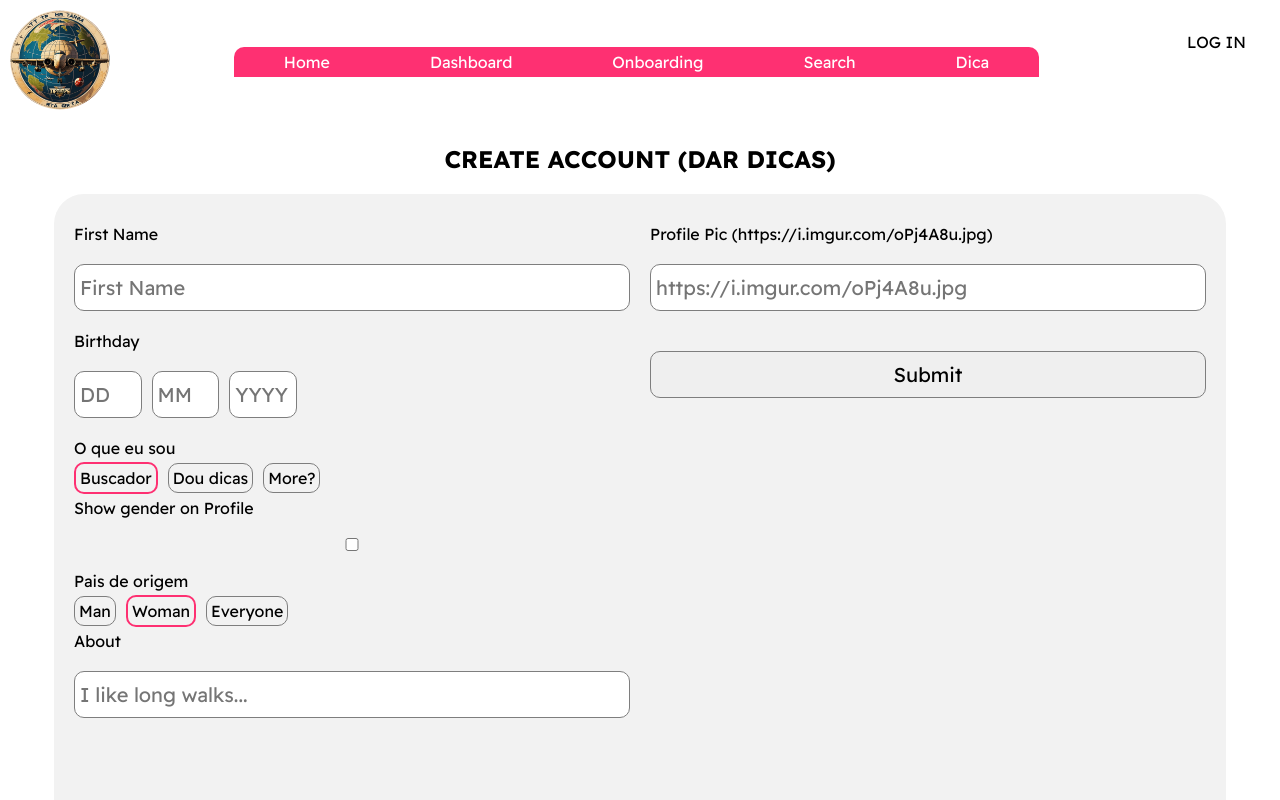
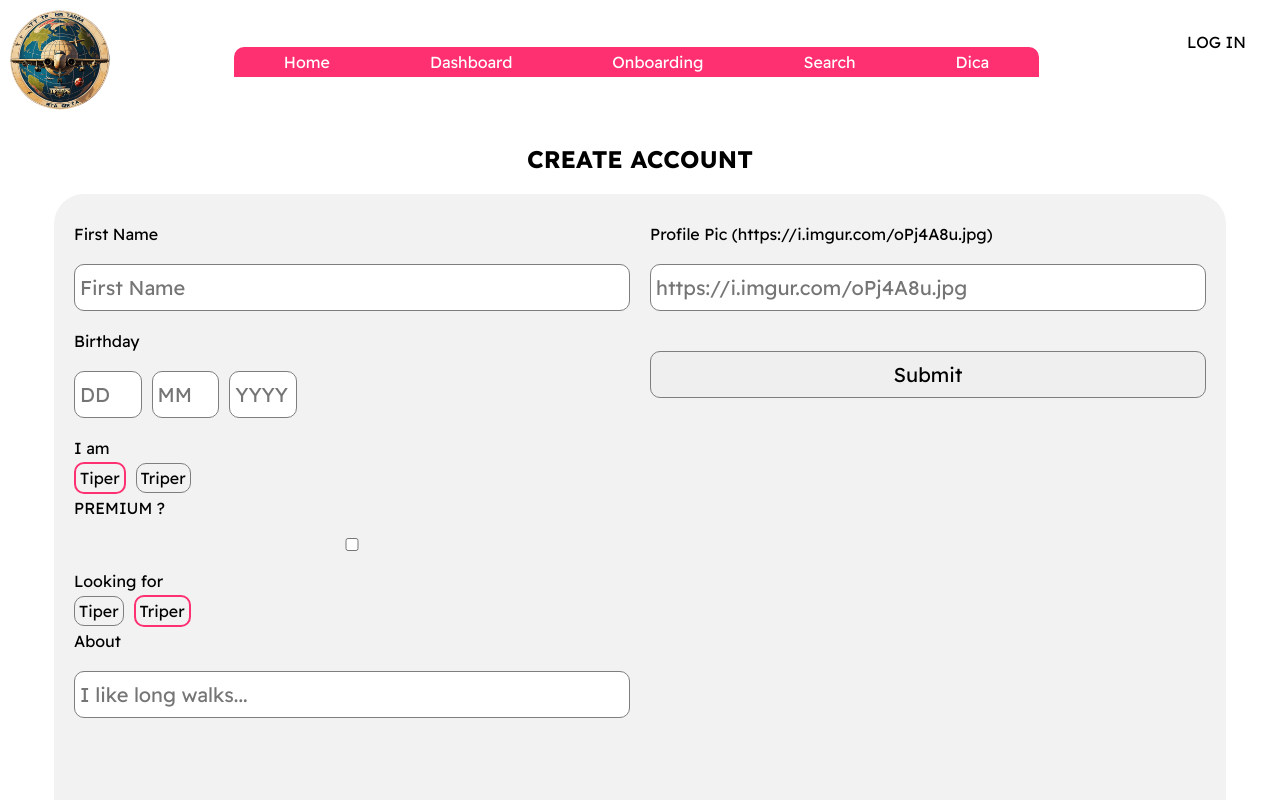
Before and after one commit to GuilhermeVoyna/GuilhermeVoyna.github.io, a React (Create React App) app in the folder client/: page /onboarding in a window 1280 px wide. Shown: the top 800 px of the page. Built offline with nearby package versions, Linux system fonts and the light colour scheme.

Commit message:
tiper-triper

```diff
--- a/client/src/pages/Dashboard.js
+++ b/client/src/pages/Dashboard.js
@@ -12,6 +12,7 @@ function Dashboard() {
   const [user, setUser] = useState(null);
   const [cookies, setCookie] = useCookies(["user"]);
   const [premium, setPremium] = useState(true);
+  const [db, setGenderedUsers] = useState(null)
 
 
   const userId = cookies.UserId;
@@ -24,8 +25,8 @@ function Dashboard() {
             userId: userId,
 
           },
+
         });
-        console.log("Response: ", response.data);
         setUser(response.data);
       } catch (err) {
         console.error(err.message);
@@ -33,44 +34,38 @@ function Dashboard() {
     };
     getUser();
   }, [userId]);
+if (user?.gender_identity===user?.gender_interest){
+var num=2;}
+  else{ var num=1;}
+  useEffect(() => {
+
+    const getGenderedUsers = async () => {
+        try {
+            const response = await axios.get('http://localhost:8000/gendered-users', {
+                params: {gender: user?.gender_interest}
+            })
+            setGenderedUsers(response.data)
+            updateCurrentIndex(response.data.length - num)
+        } catch (error) {
+            console.log(error)
+        }
+    }
+    getGenderedUsers();
+  }, [user?.gender_interest]);
 
 
-  console.log(user);
 
-  const db = [
-    {
-      name: "Richard Hendricks",
-      url: "https://i.imgur.com/oPj4A8u.jpg",
-    },
-    {
-      name: "Erlich Bachman",
-      url: "https://i.imgur.com/oPj4A8u.jpg",
-    },
-    {
-      name: "Monica Hall",
-      url: "https://i.imgur.com/oPj4A8u.jpg",
-    },
-    {
-      name: "Jared Dunn",
-      url: "https://i.imgur.com/oPj4A8u.jpg",
-    },
-    {
-      name: "Dinesh Chugtai",
-      url: "https://i.imgur.com/oPj4A8u.jpg",
-    },
-  ];
-
-  const [currentIndex, setCurrentIndex] = useState(db.length - 1);
+  const [currentIndex, setCurrentIndex] = useState(db?.length - 1);
   const [lastDirection, setLastDirection] = useState();
   // used for outOfFrame closure
   const currentIndexRef = useRef(currentIndex);
 
   const childRefs = useMemo(
     () =>
-      Array(db.length)
+      Array(db?.length)
         .fill(0)
         .map((i) => React.createRef()),
-    []
+    [db?.length]
   );
 
   const updateCurrentIndex = (val) => {
@@ -78,7 +73,8 @@ function Dashboard() {
     currentIndexRef.current = val;
   };
 
-  const canGoBack = currentIndex < db.length - 1;
+
+  const canGoBack = currentIndex < db?.length - num;
 
   const canSwipe = currentIndex >= 0;
 
@@ -98,7 +94,7 @@ function Dashboard() {
   };
 
   const swipe = async (dir) => {
-    if (canSwipe && currentIndex < db.length) {
+    if (canSwipe && currentIndex < db?.length) {
       await childRefs[currentIndex].current.swipe(dir); // Swipe the card!
     }
   };
@@ -114,6 +110,11 @@ function Dashboard() {
   //TESTE----------------
   const teste = true;
   //TESTE----------------
+
+  const matchedUserIds = user?.matches.map(({user_id}) => user_id).concat(userId)
+
+  const filteredGenderedUsers = db?.filter(genderedUser => !matchedUserIds.includes(genderedUser.user_id))
+  console.log(filteredGenderedUsers, "FILTERED GENDERED USERS")
   return (
     <div>
       {teste && (
@@ -129,26 +130,27 @@ function Dashboard() {
           </button>
         </div><div className="swipe-info">
             {lastDirection ? <p>You swiped {lastDirection}</p> : <p />}
+            {currentIndex}
           </div></>
       )}
       <div className="dashboard">
         <ChatContainer />
         <div className="swipe-container">
           <div className="card-container">
-            {db.map((character, index) => (
+            {filteredGenderedUsers?.map((character, index) => (
               <TinderCard
                 ref={childRefs[index]}
                 className="swipe"
-                key={character.name}
-                onSwipe={(dir) => swiped(dir, character.name, index)}
-                onCardLeftScreen={() => outOfFrame(character.name, index)}
+                key={character.first_name}
+                onSwipe={(dir) => swiped(dir, character.first_name, index)}
+                onCardLeftScreen={() => outOfFrame(character.first_name, index)}
               >
                 <div
                   style={{ backgroundImage: "url(" + character.url + ")" }}
                   className="card"
                 >
                   <div className="card-info">
-                    <h3>{character.name}</h3>
+                    <h3>{character.first_name}</h3>
                     <div className="card-buttons">
                       <button
                         className="card-button"
--- a/client/src/pages/OnBoarding.js
+++ b/client/src/pages/OnBoarding.js
@@ -15,9 +15,9 @@ const OnBoarding = () => {
         dob_day:'',
         dob_month:'',
         dob_year:'',
-        show_gender:false,
-        gender_identity:'man',
-        gender_interest:'woman',
+        premium:false,
+        account_type:'tiper',
+        account_search:'triper',
         url:'',
         about:'',
         matches:[],
@@ -53,7 +53,7 @@ const OnBoarding = () => {
     <>
       <Nav setShowModal={() => {}} showModal={false} />
       <div className="onboarding">
-        <h2>CREATE ACCOUNT (DAR DICAS)</h2>
+        <h2>CREATE ACCOUNT</h2>
 
         <form onSubmit={handleSubmit}>
           <section>
@@ -98,79 +98,59 @@ const OnBoarding = () => {
                 onChange={handleChange}
               />
             </div>
-            <label>O que eu sou</label>
+            <label>I am</label>
             <div className="multiple-container">
               <input
-                id="man-gender-identity"
+                id="tiper-account-type"
                 type="radio"
-                name="gender_identity"
+                name="account_type"
                 required={false}
-                value={"man"}
+                value={"tiper"}
                 onChange={handleChange}
-                checked={formData.gender_identity==='man'}
+                checked={formData.account_type==='tiper'}
               />
-              <label htmlFor="man-gender-identity">Buscador</label>
+              <label htmlFor="tiper-account-type">Tiper</label>
               <input
-                id="woman-gender-identity"
+                id="triper-account-type"
                 type="radio"
-                name="gender_identity"
+                name="account_type"
                 required={false}
-                value={"woman"}
+                value={"triper"}
                 onChange={handleChange}
-                checked={formData.gender_identity==='woman'}
+                checked={formData.account_type==='triper'}
               />
-              <label htmlFor="woman-gender-identity">Dou dicas</label>
-              <input
-                id="more-gender-identity"
-                type="radio"
-                name="gender_identity"
-                required={false}
-                value={"more"}
-                onChange={handleChange}
-                checked={formData.gender_identity==='more'}
-              />
-              <label htmlFor="more-gender-identity">More?</label>
+              <label htmlFor="triper-account-type">Triper</label>
             </div>
-            <label htmlFor="show-gender">Show gender on Profile</label>
+            <label htmlFor="premium">PREMIUM ?</label>
             <input
-              id="show-gender"
+              id="premium"
               type="checkbox"
-              name="show_gender"
+              name="premium"
               onChange={handleChange}
-              checked={formData.show_gender}
+              checked={formData.premium}
             />
-            <label>Pais de origem</label>
+            <label>Looking for</label>
             <div className="multiple-container">
               <input
-                id="man-gender-interest"
+                id="tiper-account-search"
                 type="radio"
-                name="gender_interest"
+                name="account_search"
                 required={false}
-                value={"man"}
+                value={"tiper"}
                 onChange={handleChange}
-                checked={formData.gender_interest==='man'}
+                checked={formData.account_search==='tiper'}
               />
-              <label htmlFor="man-gender-interest">Man</label>
+              <label htmlFor="tiper-account-search">Tiper</label>
               <input
-                id="woman-gender-interest"
+                id="triper-account-search"
                 type="radio"
-                name="gender_interest"
+                name="account_search"
                 required={false}
-                value={"woman"}
+                value={"triper"}
                 onChange={handleChange}
-                checked={formData.gender_interest==='woman'}
+                checked={formData.account_search==='triper'}
               />
-              <label htmlFor="woman-gender-interest">Woman</label>
-              <input
-                id="everyone-gender-interest"
-                type="radio"
-                name="gender_interest"
-                required={false}
-                value={"everyone"}
-                onChange={handleChange}
-                checked={formData.gender_interest==='everyone'}
-              />
-              <label htmlFor="everyone-gender-interest">Everyone</label>
+              <label htmlFor="triper-account-search">Triper</label>
             </div>
 
             <label htmlFor="about">About</label>
```
